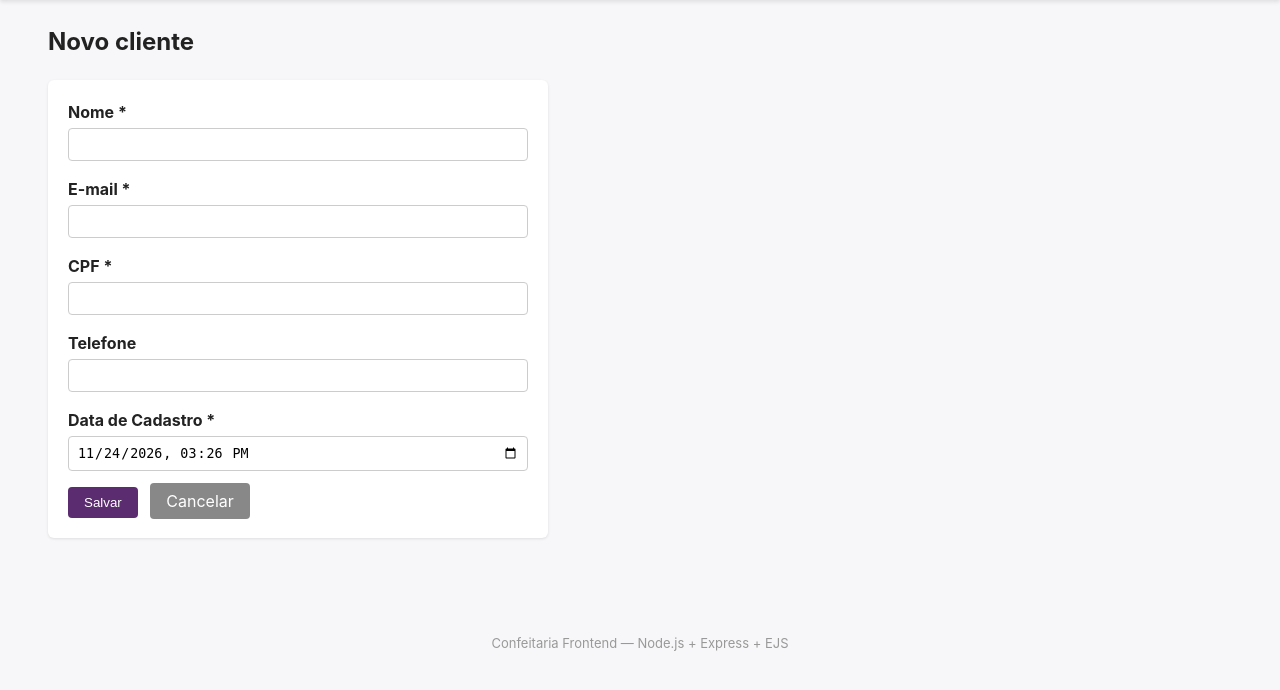
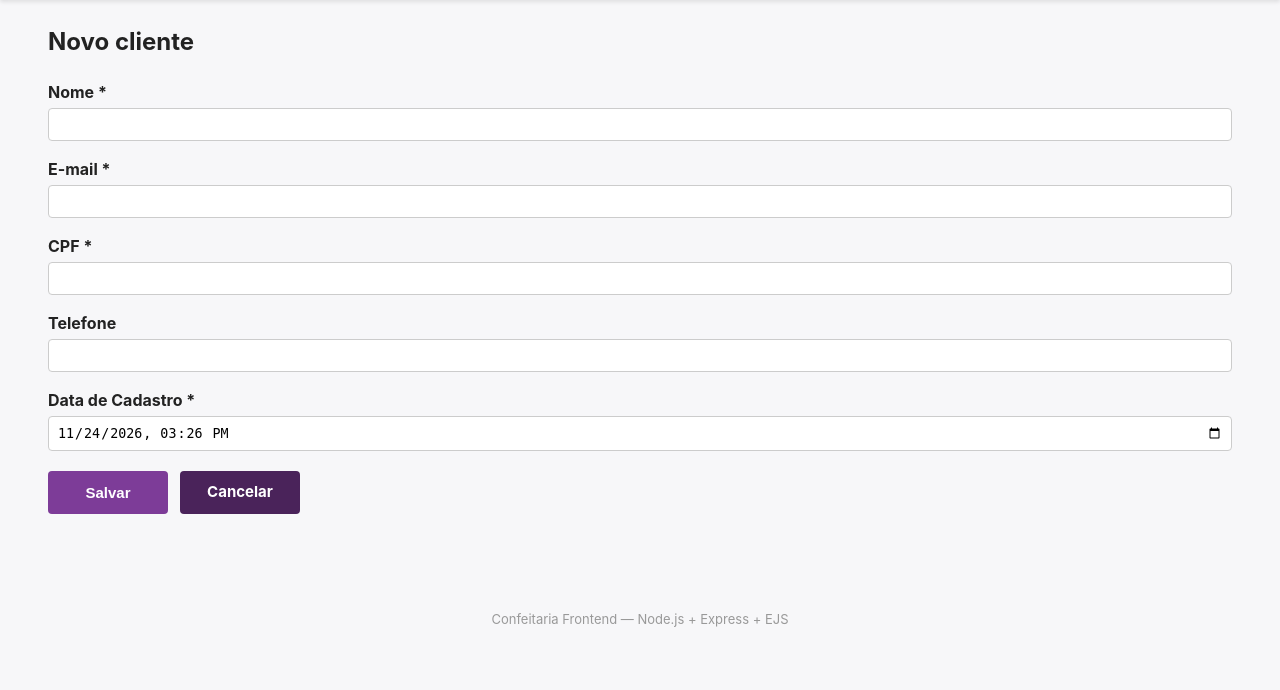
Before and after one commit to MarianaAlvesDantasDosSantos/Confeitaria_Frond, a Node server app: page /clientes/novo in a window 1280 px wide. Shown: the part 86-776 px from the top of the page. Run offline with Node 20, Linux system fonts and the light colour scheme.

Commit message:
Continuar

```diff
--- a/Confeitaria_frond/public/style.css
+++ b/Confeitaria_frond/public/style.css
@@ -90,3 +90,98 @@ th {
 tbody tr:hover {
   background-color: #faf7fc;
 }
+
+/* Estilo dos botões de formulário */
+.form-buttons {
+  display: flex;
+  gap: 12px; /* Espaço entre os botões */
+  margin-top: 20px;
+}
+
+.btn-salvar {
+  display: inline-block;
+  padding: 10px 24px;
+  min-width: 120px; /* Garante o mesmo tamanho */
+  background: #7d3c98; /* Roxo mais claro */
+  color: #fff;
+  text-decoration: none;
+  border: none;
+  border-radius: 4px;
+  cursor: pointer;
+  font-weight: bold;
+  text-align: center;
+  transition: background 0.2s;
+   font-size: 15px;
+}
+
+.btn-salvar:hover {
+  background: #9b59b6;
+}
+
+.btn-cancelar {
+  display: inline-block;
+  padding: 10px 24px;
+  min-width: 120px; /* Garante o mesmo tamanho */
+  background: #4a235a; /* Roxo mais escuro */
+  color: #fff;
+  text-decoration: none;
+  border: none;
+  border-radius: 4px;
+  cursor: pointer;
+  font-weight: bold;
+  text-align: center;
+  transition: background 0.2s;
+  font-size: 15px;
+}
+
+.btn-cancelar:hover {
+  background: #633974;
+}
+
+/* Botões de ação da tabela (Editar e Excluir) */
+.btn-editar {
+  display: inline-block;
+  padding: 6px 12px; /* Menos espaço interno (menor) */
+  min-width: auto; /* Remove a largura mínima fixa */
+  background: #7d3c98;
+  color: #fff;
+  text-decoration: none;
+  border: none;
+  border-radius: 4px;
+  cursor: pointer;
+  font-weight: bold;
+  text-align: center;
+  transition: background 0.2s;
+  font-size: 13px; /* Fonte menor */
+}
+
+.btn-editar:hover {
+  background: #9b59b6;
+}
+
+.btn-excluir {
+  display: inline-block;
+  padding: 6px 12px; /* Menos espaço interno (menor) */
+  min-width: auto; /* Remove a largura mínima fixa */
+  background: #4a235a;
+  color: #fff;
+  text-decoration: none;
+  border: none;
+  border-radius: 4px;
+  cursor: pointer;
+  font-weight: bold;
+  text-align: center;
+  transition: background 0.2s;
+  font-size: 13px; /* Fonte menor */
+}
+
+.btn-excluir:hover {
+  background: #633974;
+}
+
+/* Para manter os dois botões lado a lado sem quebrar a linha */
+td .acoes {
+  display: flex;
+  gap: 8px;
+  align-items: center;
+}
--- a/Confeitaria_frond/views/categorias/form.ejs
+++ b/Confeitaria_frond/views/categorias/form.ejs
@@ -14,9 +14,9 @@
     <textarea id="categoriaDescricao" name="categoriaDescricao" maxlength="255" style="width: 100%; padding: 8px; border: 1px solid #ccc; border-radius: 4px; min-height: 80px;"><%= item && item.categoriaDescricao ? item.categoriaDescricao : '' %></textarea>
   </div>
 
-  <div>
-    <button type="submit" style="padding: 8px 16px; background: #5b2c6f; color: #fff; border: none; border-radius: 4px; cursor: pointer;">Salvar</button>
-    <a href="/categorias" style="padding: 8px 16px; background: #888; color: #fff; text-decoration: none; border-radius: 4px; margin-left: 8px;">Cancelar</a>
+    <div class="form-buttons">
+    <button type="submit" class="btn-salvar">Salvar</button>
+    <a href="/categorias" class="btn-cancelar">Cancelar</a>
   </div>
 </form>
 
--- a/Confeitaria_frond/views/clientes/form.ejs
+++ b/Confeitaria_frond/views/clientes/form.ejs
@@ -2,7 +2,7 @@
 
 <h2><%= item ? 'Editar cliente' : 'Novo cliente' %></h2>
 
-<form method="POST" action="<%= item ? '/clientes/editar/' + item.clienteId : '/clientes/novo' %>" style="background: #fff; padding: 20px; max-width: 500px; border-radius: 6px; box-shadow: 0 1px 3px rgba(0,0,0,0.1);">
+<form method="POST" action="<%= item ? '/clientes/editar/' + item.clienteId : '/clientes/novo' %>" class="card-form"></form>
 
   <div style="margin-bottom: 16px;">
     <label for="clienteNome" style="font-weight: bold; display: block; margin-bottom: 4px;">Nome *</label>
@@ -31,9 +31,9 @@
            style="width: 100%; padding: 8px; border: 1px solid #ccc; border-radius: 4px;">
   </div>
 
-  <div>
-    <button type="submit" style="padding: 8px 16px; background: #5b2c6f; color: #fff; border: none; border-radius: 4px; cursor: pointer;">Salvar</button>
-    <a href="/clientes" style="padding: 8px 16px; background: #888; color: #fff; text-decoration: none; border-radius: 4px; margin-left: 8px;">Cancelar</a>
+    <div class="form-buttons">
+    <button type="submit" class="btn-salvar">Salvar</button>
+    <a href="/clientes" class="btn-cancelar">Cancelar</a>
   </div>
 </form>
 
--- a/Confeitaria_frond/views/pedidos/detalhes.ejs
+++ b/Confeitaria_frond/views/pedidos/detalhes.ejs
@@ -38,7 +38,7 @@
             <td style="padding: 8px;">R$ <%= sub.toFixed(2).replace('.', ',') %></td>
             <td style="padding: 8px;">
               <form method="POST" action="/pedidos/detalhes/<%= pedido.pedidoId %>/itens/<%= i.produtoId %>/excluir" onsubmit="return confirm('Remover este item?');" style="margin: 0;">
-                <button type="submit" style="padding: 4px 8px; background: #c0392b; color: #fff; border: none; border-radius: 4px; cursor: pointer;">✕</button>
+              <button type="submit" style="padding: 6px 12px; background: #c0392b; color: #fff; border: none; border-radius: 4px; cursor: pointer; font-size: 13px;">Remover</button>
               </form>
             </td>
           </tr>
--- a/Confeitaria_frond/views/pedidos/form.ejs
+++ b/Confeitaria_frond/views/pedidos/form.ejs
@@ -28,9 +28,9 @@
     <input type="text" id="pedidoStatus" name="pedidoStatus" required maxlength="50" placeholder="Ex: Aberto, Pago, Entregue" value="<%= item ? item.pedidoStatus : '' %>" style="width: 100%; padding: 8px; border: 1px solid #ccc; border-radius: 4px;">
   </div>
 
-  <div>
-    <button type="submit" style="padding: 8px 16px; background: #5b2c6f; color: #fff; border: none; border-radius: 4px; cursor: pointer;">Salvar</button>
-    <a href="/pedidos" style="padding: 8px 16px; background: #888; color: #fff; text-decoration: none; border-radius: 4px; margin-left: 8px;">Cancelar</a>
+  <div class="form-buttons">
+    <button type="submit" class="btn-salvar">Salvar</button>
+    <a href="/produtos" class="btn-cancelar">Cancelar</a>
   </div>
 </form>
 
```
Also changed, not shown: Confeitaria_frond/views/categorias/index.ejs (+17 -16 lines), Confeitaria_frond/views/clientes/index.ejs (+3 -4 lines), Confeitaria_frond/views/pedidos/index.ejs (+3 -4 lines), Confeitaria_frond/views/produtos/form.ejs (+4 -4 lines), Confeitaria_frond/views/produtos/index.ejs (+3 -4 lines).
